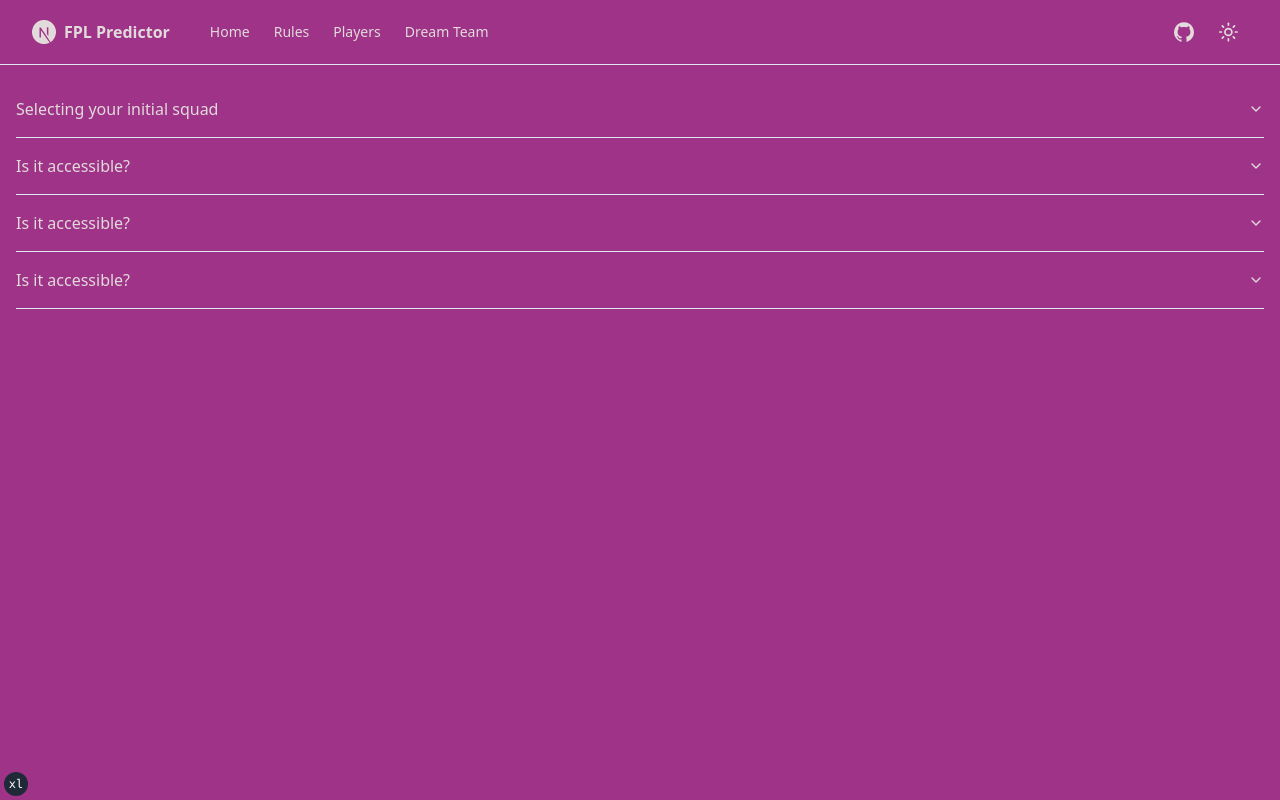
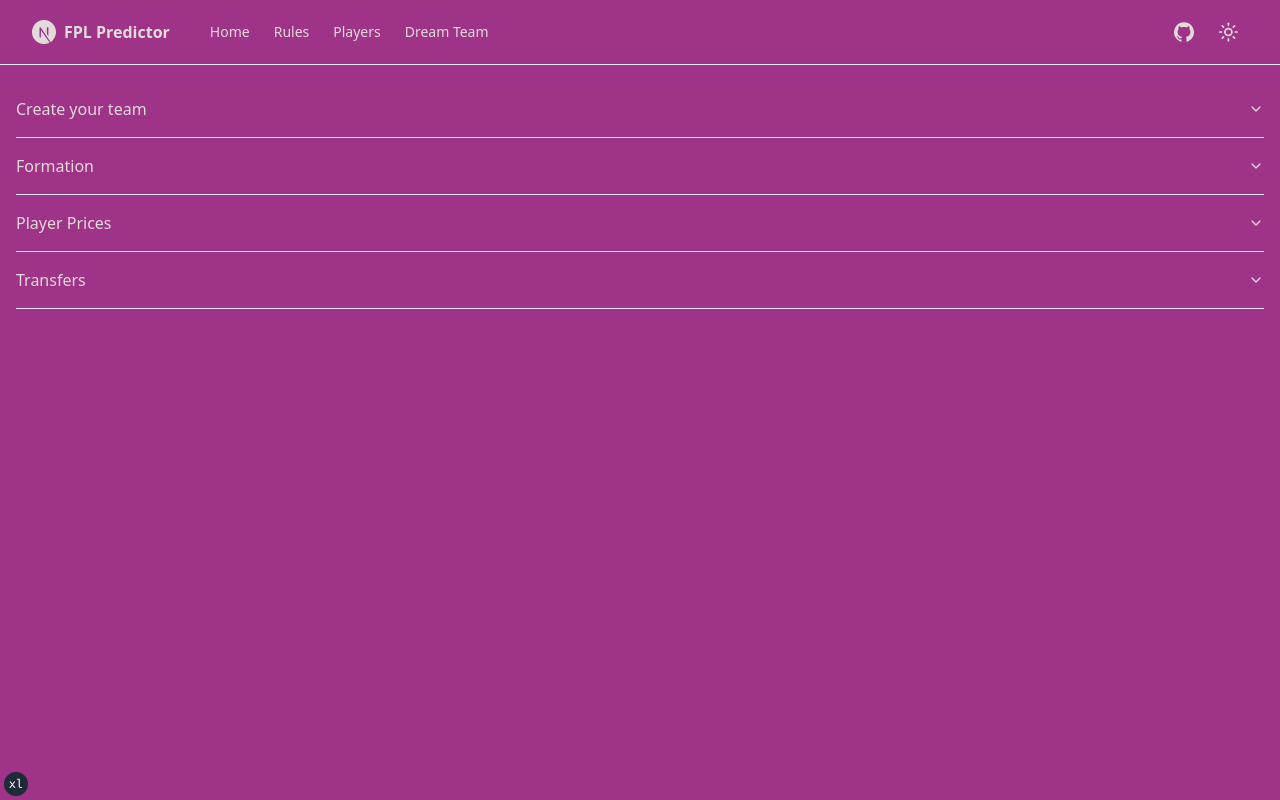
Before and after one commit to myr124/fpl-app, a Next.js app: page /rules in a window 1280 px wide. Built offline with nearby package versions, Linux system fonts and the light colour scheme.

Commit message:
Fixed styling

```diff
--- a/app/players/[id]/page.tsx
+++ b/app/players/[id]/page.tsx
@@ -82,7 +82,7 @@ export default async function PlayerInfo({ params }: any) {
             </CardDescription>
           </CardHeader>
         </div>
-        <div className="scoreContainer">
+        <div className="scoreContainer p-4">
           {player.element_type === Position.Forward && (
             <>{ForwardRating(player).toFixed(2)}</>
           )}
--- a/app/rules/page.tsx
+++ b/app/rules/page.tsx
@@ -12,39 +12,41 @@ const page = () => {
     <div className="m-4">
       <Accordion type="single" collapsible>
         <AccordionItem value="item-1">
-          <AccordionTrigger>Selecting your initial squad</AccordionTrigger>
+          <AccordionTrigger>Create your team</AccordionTrigger>
           <AccordionContent>
             <p>
-              To join the game select a fantasy football squad of 15 players,
-              consisting of: 2 Goalkeepers 5 Defenders 5 Midfielders 3 Forwards
-              Budget The total value of your initial squad must not exceed £100
-              million. Players Per Team You can select up to 3 players from a
-              single Premier League team.
+              Start by selecting 15 players from the Premier League within a
+              budget of 100 million pounds. Your team should consist of 2
+              goalkeepers, 5 defenders, 5 midfielders, and 3 forwards.
             </p>
           </AccordionContent>
         </AccordionItem>
       </Accordion>
       <Accordion type="single" collapsible>
         <AccordionItem value="item-1">
-          <AccordionTrigger>Is it accessible?</AccordionTrigger>
+          <AccordionTrigger>Formation</AccordionTrigger>
           <AccordionContent>
-            Yes. It adheres to the WAI-ARIA design pattern.
+            Choose a formation for your team, such as 4-4-2 or 3-5-2, based on
+            your strategy.
           </AccordionContent>
         </AccordionItem>
       </Accordion>
       <Accordion type="single" collapsible>
         <AccordionItem value="item-1">
-          <AccordionTrigger>Is it accessible?</AccordionTrigger>
+          <AccordionTrigger>Player Prices</AccordionTrigger>
           <AccordionContent>
-            Yes. It adheres to the WAI-ARIA design pattern.
+            Players are priced differently based on their performance and
+            popularity. You need to balance star players with budget-friendly
+            options.
           </AccordionContent>
         </AccordionItem>
       </Accordion>
       <Accordion type="single" collapsible>
         <AccordionItem value="item-1">
-          <AccordionTrigger>Is it accessible?</AccordionTrigger>
+          <AccordionTrigger>Transfers</AccordionTrigger>
           <AccordionContent>
-            Yes. It adheres to the WAI-ARIA design pattern.
+            You get one free transfer each Gameweek. Additional transfers cost
+            you points (-4 for each extra transfer). Plan your transfers wisely.
           </AccordionContent>
         </AccordionItem>
       </Accordion>
--- a/styles/globals.css
+++ b/styles/globals.css
@@ -212,7 +212,7 @@
   display: flex;
   justify-content: center;
   align-items: center;
-  background-color: white; /* White circle background */
+  /* background-color: white; White circle background */
   border-radius: 15%; /* Creates a circle */
   overflow: hidden; /* Hides overflow content outside the circle */
 }
```
